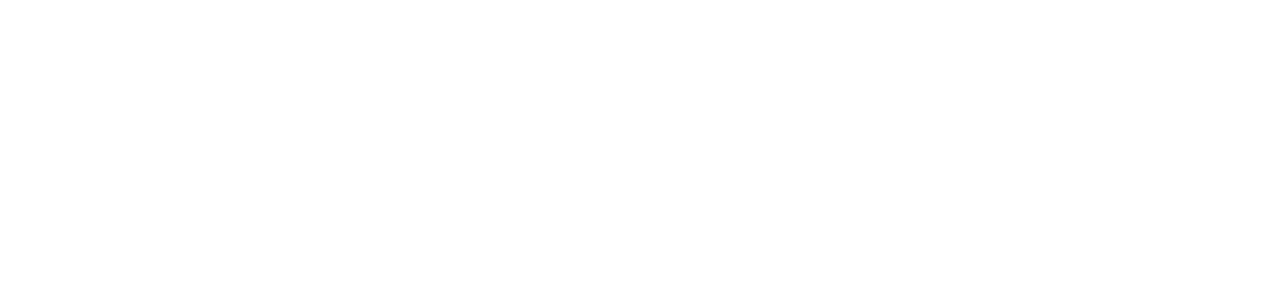
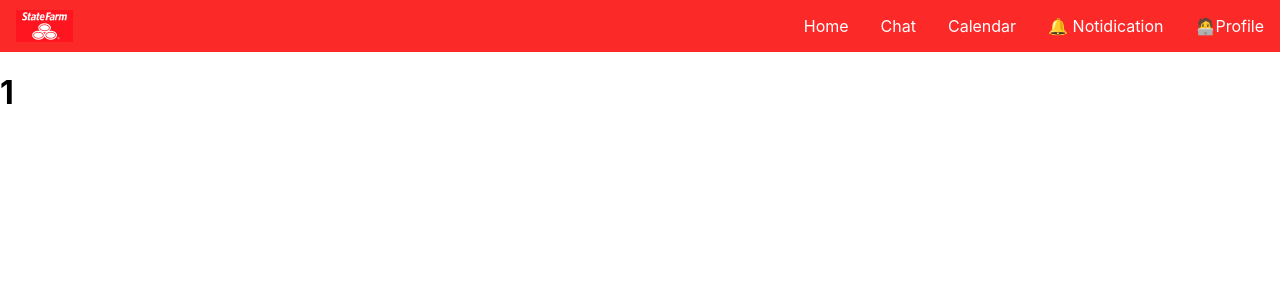
Before and after one commit to bmcano/workday-wellness-app, a React (Create React App) app: page /profile/friends/1 in a window 1280 px wide. Before the commit this address had no page. Shown: the top 300 px of the page. Built offline with nearby package versions, Linux system fonts and the light colour scheme.

Commit message:
#2 - added the outline for the profile pages, also modified the session to be the id

```diff
--- a/src/App.js
+++ b/src/App.js
@@ -3,6 +3,7 @@ import CreateAccount from './pages/CreateAccount.tsx';
 import Home from './pages/Home.tsx';
 import Profile from './pages/Profile.tsx';
 import Friends from './pages/Friends.tsx';
+import FriendsProfile from './pages/FriendsProfile.tsx';
 import Notification from './pages/Notifications.tsx';
 import Chat from './pages/Chat.tsx';
 import Calendar from './pages/Calendar.tsx';
@@ -30,6 +31,7 @@ const App = () => {
           <Route path="/" exact element={<Home />} />
           <Route path="/profile" exact element={<Profile />} />
           <Route path="/profile/friends" exact element={<Friends />} />
+          <Route path="/profile/friends/:_id" element={<FriendsProfile />} />
           <Route path="/notifications" exact element={<Notification />} />
           <Route path="/chat" exact element={<Chat />} />
           <Route path="/calendar" exact element={<Calendar />} />
--- a/src/pages/Friends.tsx
+++ b/src/pages/Friends.tsx
@@ -50,7 +50,7 @@ const Friends: React.FC = () => {
                     {filteredFriendsList.map((friend, index) => (
                         <><li key={index} className="card-item">
                             <div className="card-text">{`${friend.first_name} ${friend.last_name}`}</div>
-                            <Button variant="contained" color="primary" onClick={() => navigate(`/profile/${friend.id}`)}>
+                            <Button variant="contained" color="primary" onClick={() => navigate(`/profile/friends/${friend.id}`)}>
                                 View Profile
                             </Button>
                         </li>{index < filteredFriendsList.length - 1 && <div className="divider"></div>}</>
--- /dev/null
+++ b/src/pages/FriendsProfile.tsx
@@ -0,0 +1,23 @@
+import "../App.css";
+import React, { useEffect } from 'react';
+import Navbar from "../components/Navbar.tsx";
+import { AuthorizedUser } from "../api/AuthorizedUser.tsx";
+import { useNavigate, useParams } from "react-router-dom";
+
+const FriendsProfile: React.FC = () => {
+    const { _id } = useParams<{ _id: string }>();
+
+    const navigate = useNavigate()
+    useEffect(() => {
+        AuthorizedUser(navigate)
+    }, [navigate])
+
+    return (
+        <React.Fragment>
+            <Navbar />
+            <h1>{_id}</h1>
+        </React.Fragment>
+    )
+}
+
+export default FriendsProfile
```
Also changed, not shown: 1 other file (tests, documents, lock files or other folders).
